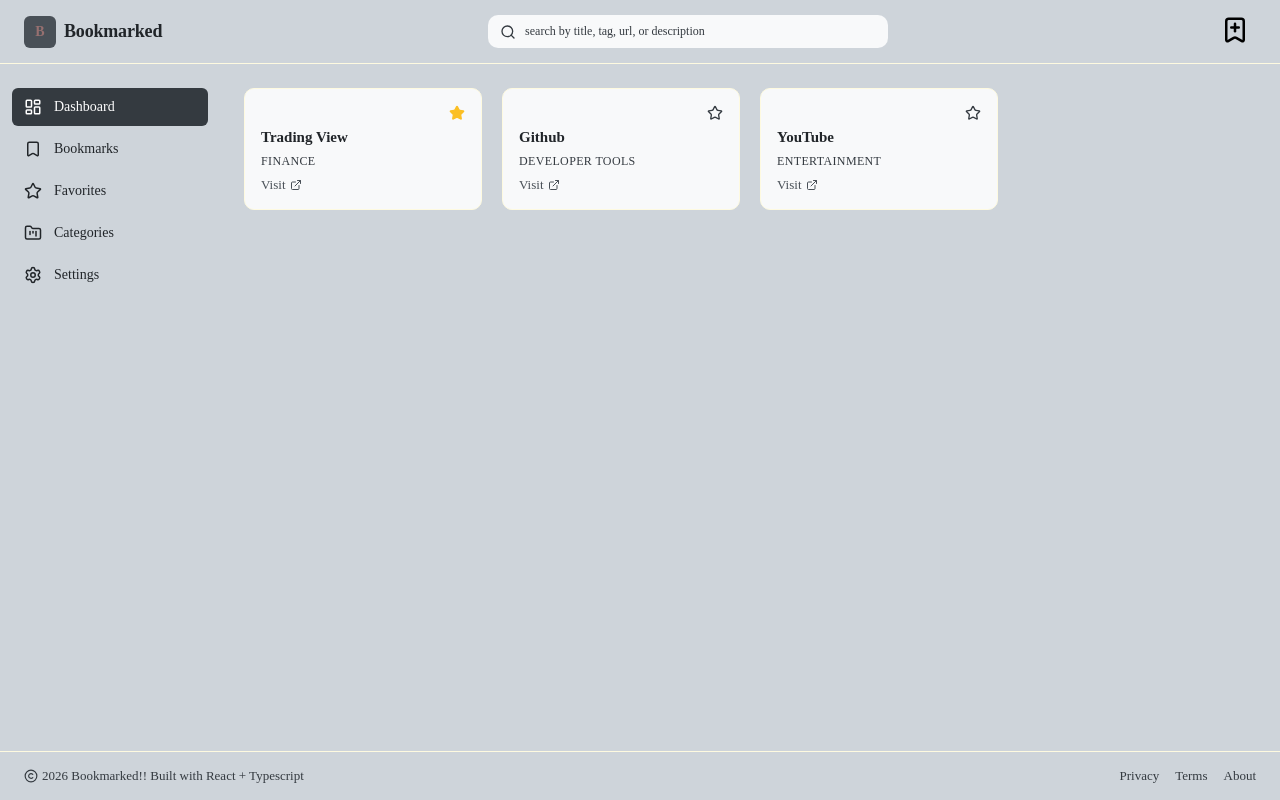
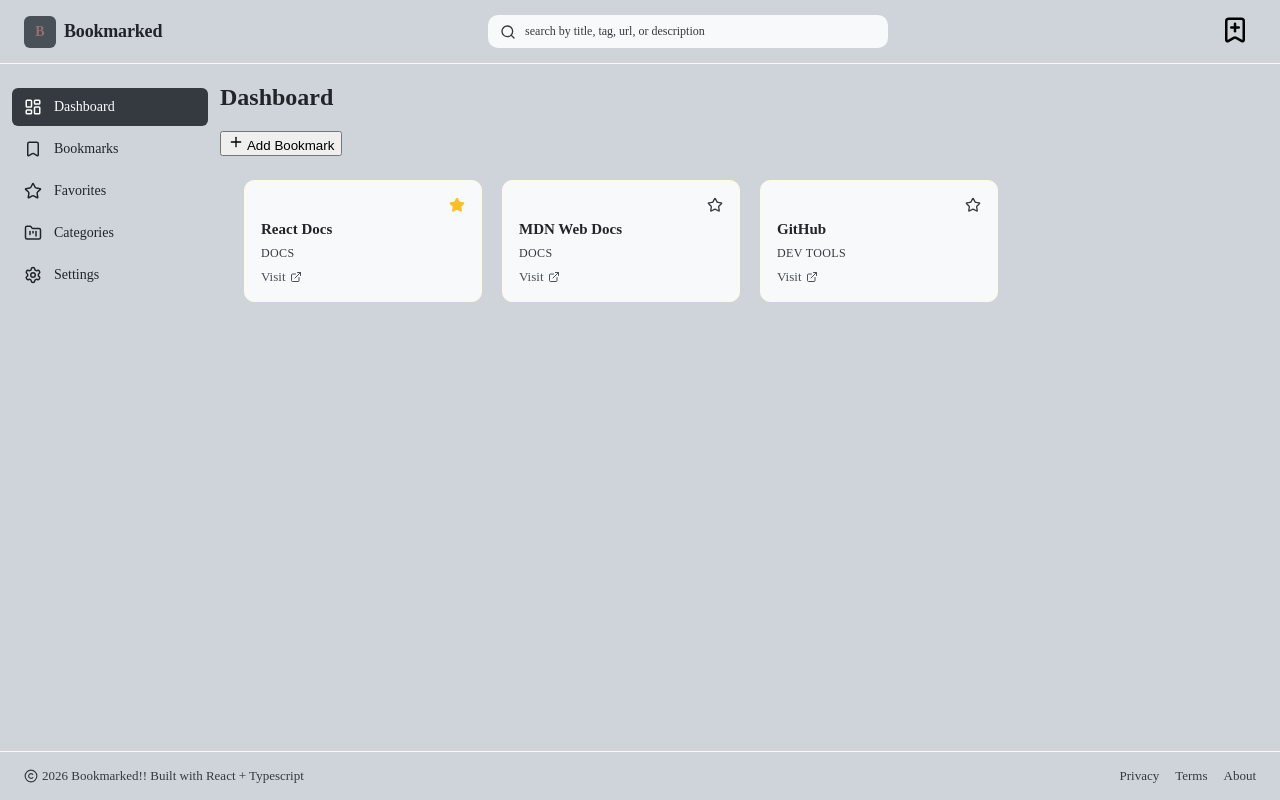
Before and after one commit to thegrindneverstops21/bookmarked, a React (Vite) app: page / in a window 1280 px wide. Built offline with nearby package versions, Linux system fonts and the light colour scheme; a web font is replaced by a local one.

Commit message:
Updated my root component

```diff
--- a/src/App.tsx
+++ b/src/App.tsx
@@ -1,34 +1,121 @@
-import { useState } from "react";
-import type { Bookmark } from "./components/BookmarkCard"
-import { type SidebarView } from "./components/Sidebar"
+import { useState, useEffect } from "react";
+import { Plus } from "lucide-react";
 import Layout from "./components/Layout";
 import BookmarkGrid from "./components/BookmarkGrid";
+import AddBookmarkForm from "./components/AddBookmarkForm";
+import SettingsView, { Theme } from "./components/SettingsView";
+import CategoriesView from "./components/CategoriesView";
+import { Bookmark } from "./components/BookmarkCard";
+import { SidebarView } from "./components/Sidebar";
+
+const BOOKMARKS_KEY = "bookmarks-app:bookmarks";
+const THEME_KEY = "bookmarks-app:theme";
 
 const SAMPLE_BOOKMARKS: Bookmark[] = [
-  { id: "1", title: "Trading View", url: "https://www.tradingview.com", category: "Finance", isFavorite: true },
-  { id: "2", title: "Github", url: "https://github.com", category: "Developer Tools", isFavorite: false },
-  { id: "3", title: "YouTube", url: "https://www.youtube.com/", category: "Entertainment", isFavorite: false },
+  { id: "1", title: "React Docs", url: "https://react.dev", category: "Docs", isFavorite: true },
+  { id: "2", title: "MDN Web Docs", url: "https://developer.mozilla.org", category: "Docs", isFavorite: false },
+  { id: "3", title: "GitHub", url: "https://github.com", category: "Dev Tools", isFavorite: false },
 ];
+
+// Read once, synchronously, before first render — avoids a flash of empty state
+function loadBookmarks(): Bookmark[] {
+  try {
+    const raw = localStorage.getItem(BOOKMARKS_KEY);
+    return raw ? JSON.parse(raw) : SAMPLE_BOOKMARKS;
+  } catch {
+    return SAMPLE_BOOKMARKS;
+  }
+}
+
+function loadTheme(): Theme {
+  const raw = localStorage.getItem(THEME_KEY);
+  return raw === "light" ? "light" : "dark";
+}
 
 export default function App() {
   const [activeView, setActiveView] = useState<SidebarView>("dashboard");
-  const [bookmarks, setBookmark] = useState<Bookmark[]>(SAMPLE_BOOKMARKS);
+  const [bookmarks, setBookmarks] = useState<Bookmark[]>(loadBookmarks);
   const [searchQuery, setSearchQuery] = useState("");
+  const [theme, setTheme] = useState<Theme>(loadTheme);
+  const [showAddForm, setShowAddForm] = useState(false);
+  const [categoryFilter, setCategoryFilter] = useState<string | null>(null);
 
-  const handleFav = (id: string) => {
-    setBookmark((prev) =>
+  // sync theme -> DOM attribute + localStorage
+  useEffect(() => {
+    document.documentElement.dataset.theme = theme;
+    localStorage.setItem(THEME_KEY, theme);
+  }, [theme]);
+
+  // sync bookmarks -> localStorage, every time they change
+  useEffect(() => {
+    localStorage.setItem(BOOKMARKS_KEY, JSON.stringify(bookmarks));
+  }, [bookmarks]);
+
+  const handleToggleFavorite = (id: string) => {
+    setBookmarks((prev) =>
       prev.map((b) => (b.id === id ? { ...b, isFavorite: !b.isFavorite } : b))
     );
   };
 
-const filtered = bookmarks.filter((b) =>
-  b.title.toLowerCase().includes(searchQuery.toLowerCase())
-);
+  const handleAddBookmark = (bookmark: Bookmark) => {
+    setBookmarks((prev) => [...prev, bookmark]);
+    setShowAddForm(false);
+  };
 
-const visible = activeView === "favorites" ? filtered.filter((b) => b.isFavorite) : filtered;
-return (
-  <Layout username="Sam" activeView={activeView} onNavigate={setActiveView} onSearch={setSearchQuery}>
-    <BookmarkGrid bookmarks={visible} onToggleFavorite={handleFav} />
-  </Layout>
-);
+  const handleNavigate = (view: SidebarView) => {
+    setCategoryFilter(null);
+    setShowAddForm(false);
+    setActiveView(view);
+  };
+
+  const bySearch = bookmarks.filter((b) =>
+    b.title.toLowerCase().includes(searchQuery.toLowerCase())
+  );
+
+  const visible =
+    activeView === "favorites"
+      ? bySearch.filter((b) => b.isFavorite)
+      : categoryFilter
+      ? bySearch.filter((b) => b.category === categoryFilter)
+      : bySearch;
+
+  const showGrid = activeView === "dashboard" || activeView === "bookmarks" || activeView === "favorites";
+
+  return (
+    <Layout
+      userName="Sam"
+      activeView={activeView}
+      onNavigate={handleNavigate}
+      onSearch={setSearchQuery}
+    >
+      {showGrid && (
+        <>
+          <div className="view-header">
+            <h2 className="view-header__title">
+              {categoryFilter ? categoryFilter : activeView === "favorites" ? "Favorites" : "Dashboard"}
+            </h2>
+            <button className="view-header__add-btn" onClick={() => setShowAddForm((v) => !v)}>
+              <Plus size={16} /> Add Bookmark
+            </button>
+          </div>
+
+          {showAddForm && <AddBookmarkForm onAdd={handleAddBookmark} />}
+
+          <BookmarkGrid bookmarks={visible} onToggleFavorite={handleToggleFavorite} />
+        </>
+      )}
+
+      {activeView === "categories" && (
+        <CategoriesView
+          bookmarks={bookmarks}
+          onSelectCategory={(cat) => {
+            setCategoryFilter(cat);
+            setActiveView("bookmarks");
+          }}
+        />
+      )}
+
+      {activeView === "settings" && <SettingsView theme={theme} onThemeChange={setTheme} />}
+    </Layout>
+  );
 }
```
